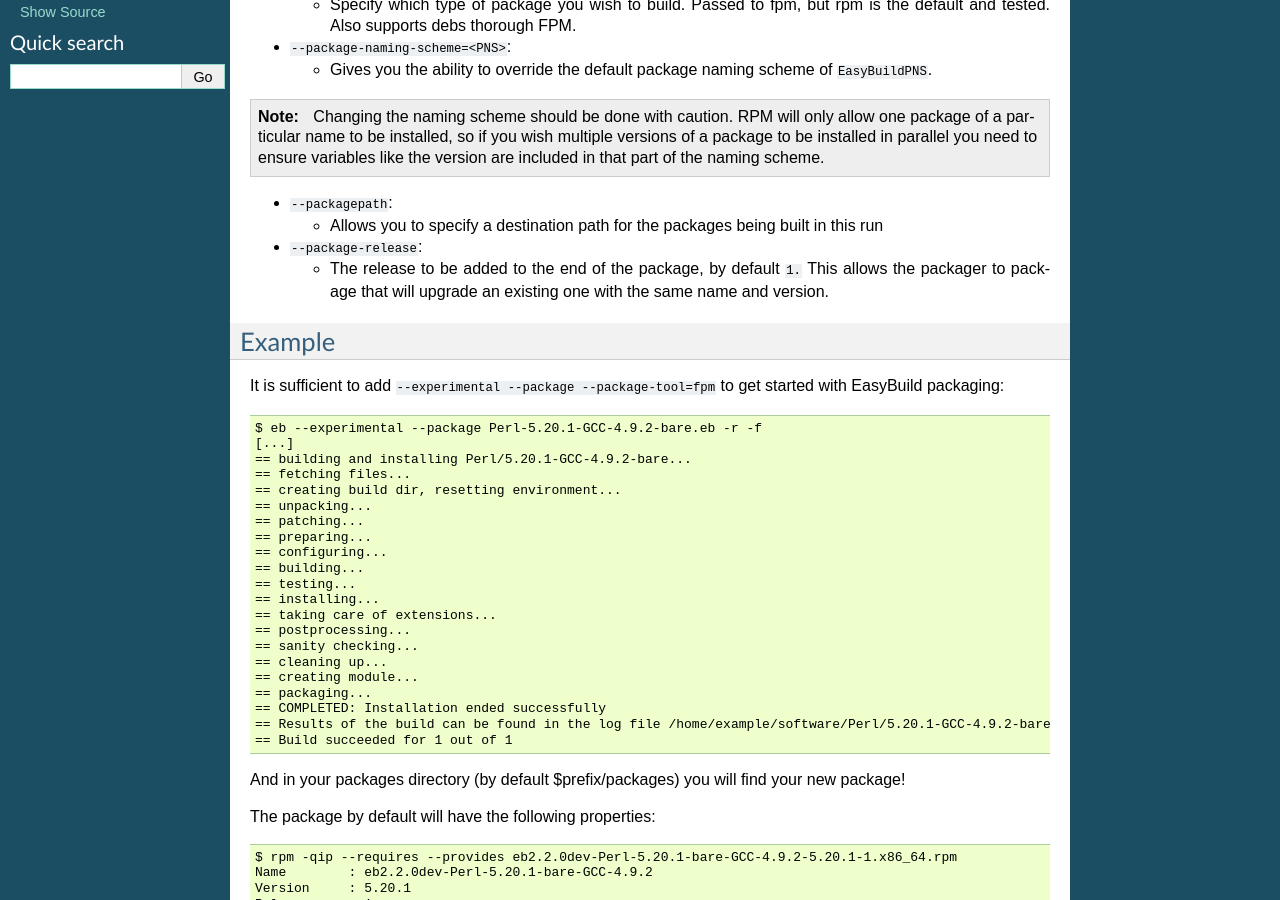
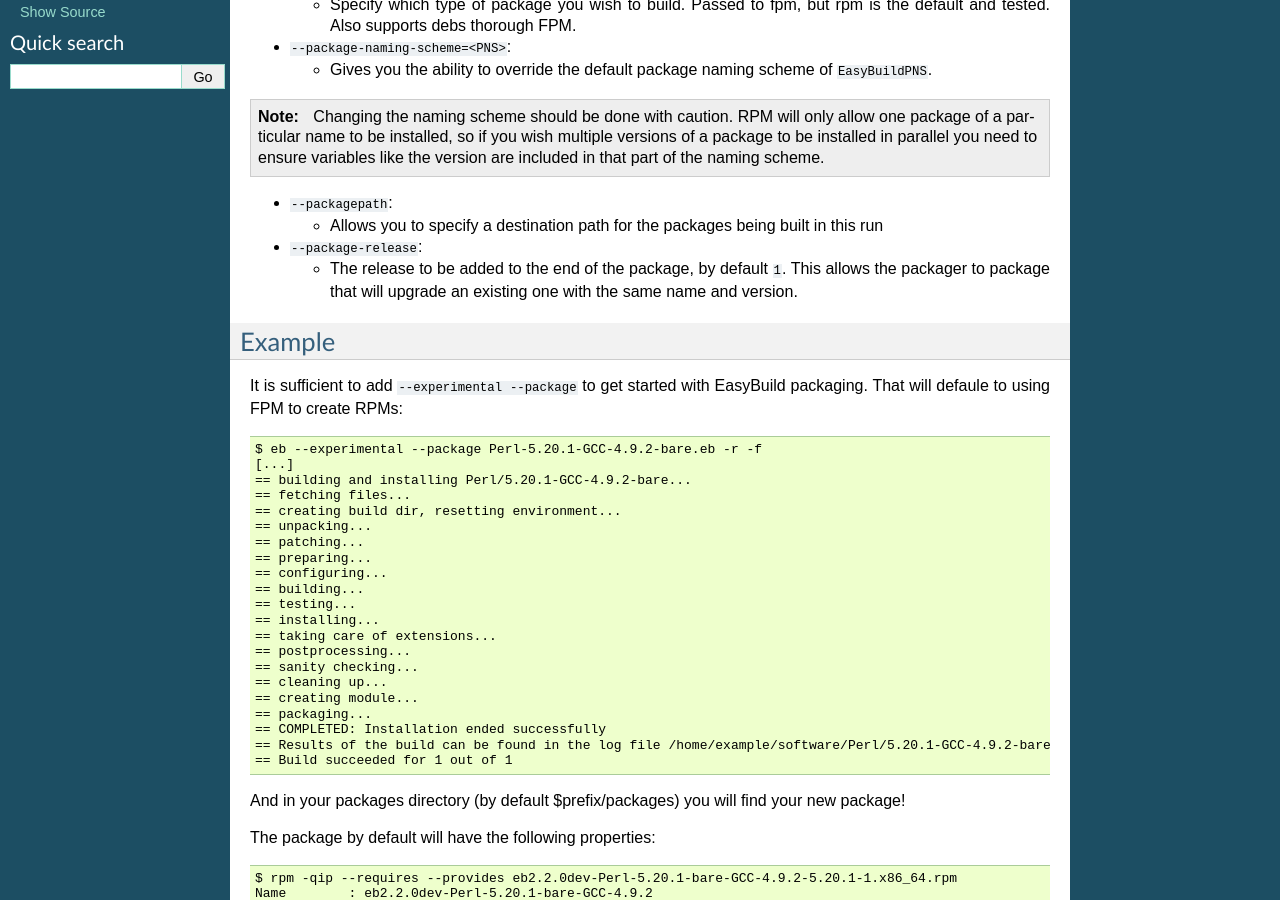
Before and after one commit to easybuilders/easybuild, a Sphinx documentation site: the page built from docs/Creating_binary_packages.rst, in a window 1280 px wide and 900 px high, scrolled down 964 px. Built offline with Sphinx 7.4.7, drawn with Linux system fonts in a browser that asks for light colours.

Commit message:
updating docs for some changes to merged version

```diff
--- a/docs/Creating_binary_packages.rst
+++ b/docs/Creating_binary_packages.rst
@@ -61,12 +61,12 @@ Options associated with packaging currently available.
 
 * ``--package-release``:
 
-  * The release to be added to the end of the package, by default ``1.`` This allows the packager to package that will upgrade an existing one with the same name and version.
+  * The release to be added to the end of the package, by default ``1``. This allows the packager to package that will upgrade an existing one with the same name and version.
 
 Example
 -------
 
-It is sufficient to add ``--experimental --package --package-tool=fpm`` to get started with EasyBuild packaging::
+It is sufficient to add ``--experimental --package`` to get started with EasyBuild packaging. That will defaule to using FPM to create RPMs::
 
     $ eb --experimental --package Perl-5.20.1-GCC-4.9.2-bare.eb -r -f
     [...]
```
